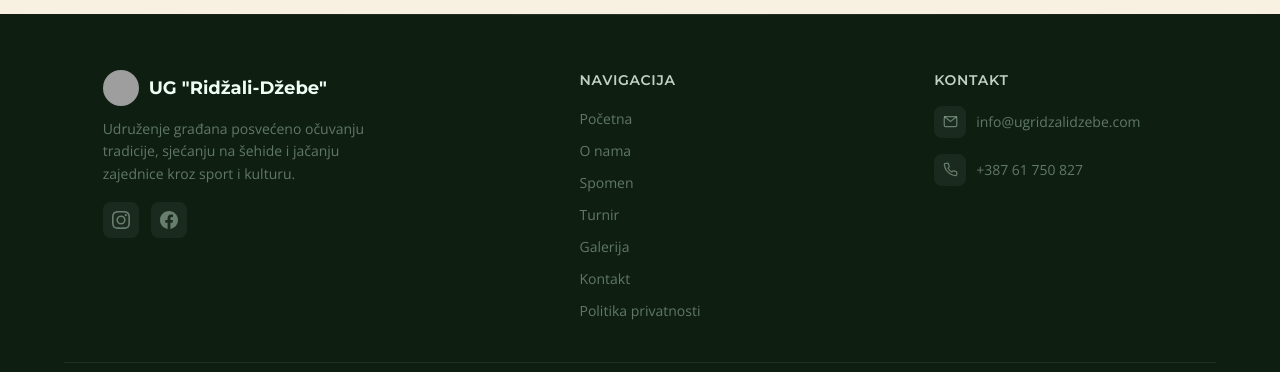
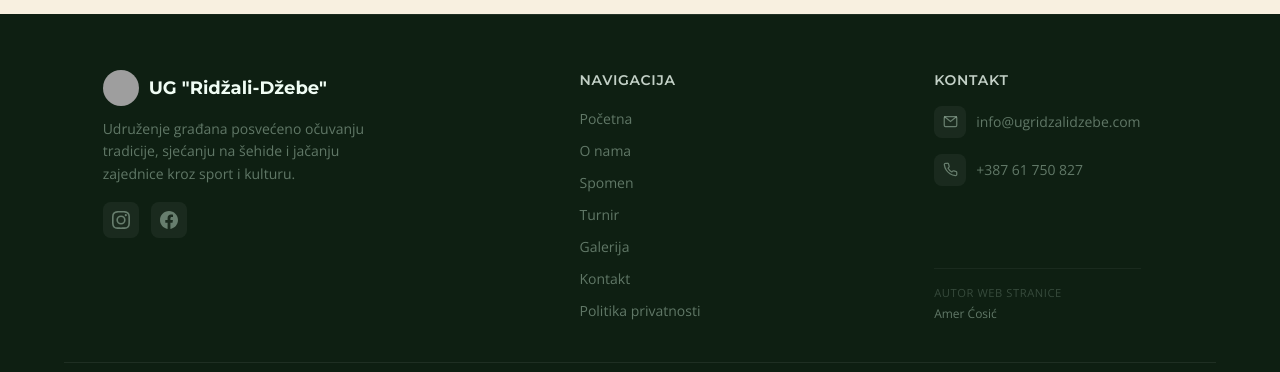
Before and after one commit to amercosic21/ug_ridzali_dzebe, a Next.js app: page / in a window 1280 px wide. Shown: the part 6474-6846 px from the top of the page. Built offline with nearby package versions, Linux system fonts and the light colour scheme; grey boxes are pictures that could not be loaded.

Commit message:
adding author part to the footer

```diff
--- a/src/components/Footer.tsx
+++ b/src/components/Footer.tsx
@@ -86,7 +86,8 @@ export default function Footer() {
             </ul>
           </div>
 
-          <div className="sm:justify-self-center">
+          <div className="sm:justify-self-center flex flex-col justify-between">
+            <div>
             <h4 className="font-[family-name:var(--font-montserrat)] font-semibold text-green-50/80 mb-4 text-sm uppercase tracking-wider">
               Kontakt
             </h4>
@@ -131,6 +132,15 @@ export default function Footer() {
                 <span>+387 61 750 827</span>
               </a>
             </div>
+            </div>
+            <div className="mt-8 pt-4 border-t border-white/[0.05]">
+              <p className="text-[0.7rem] text-green-100/20 uppercase tracking-wider mb-1">
+                Autor web stranice
+              </p>
+              <p className="text-xs text-green-100/40">
+                Amer Ćosić
+              </p>
+            </div>
           </div>
         </div>
 
```
